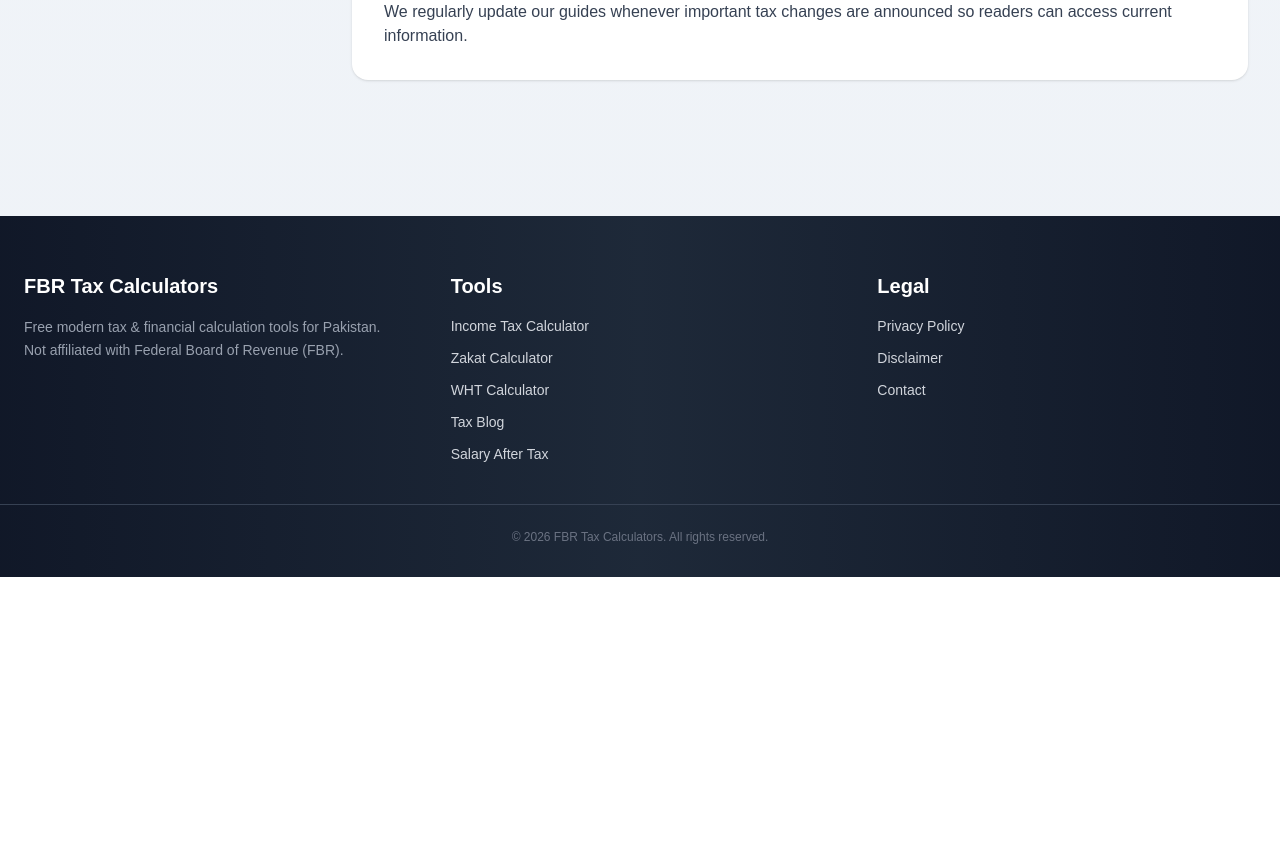
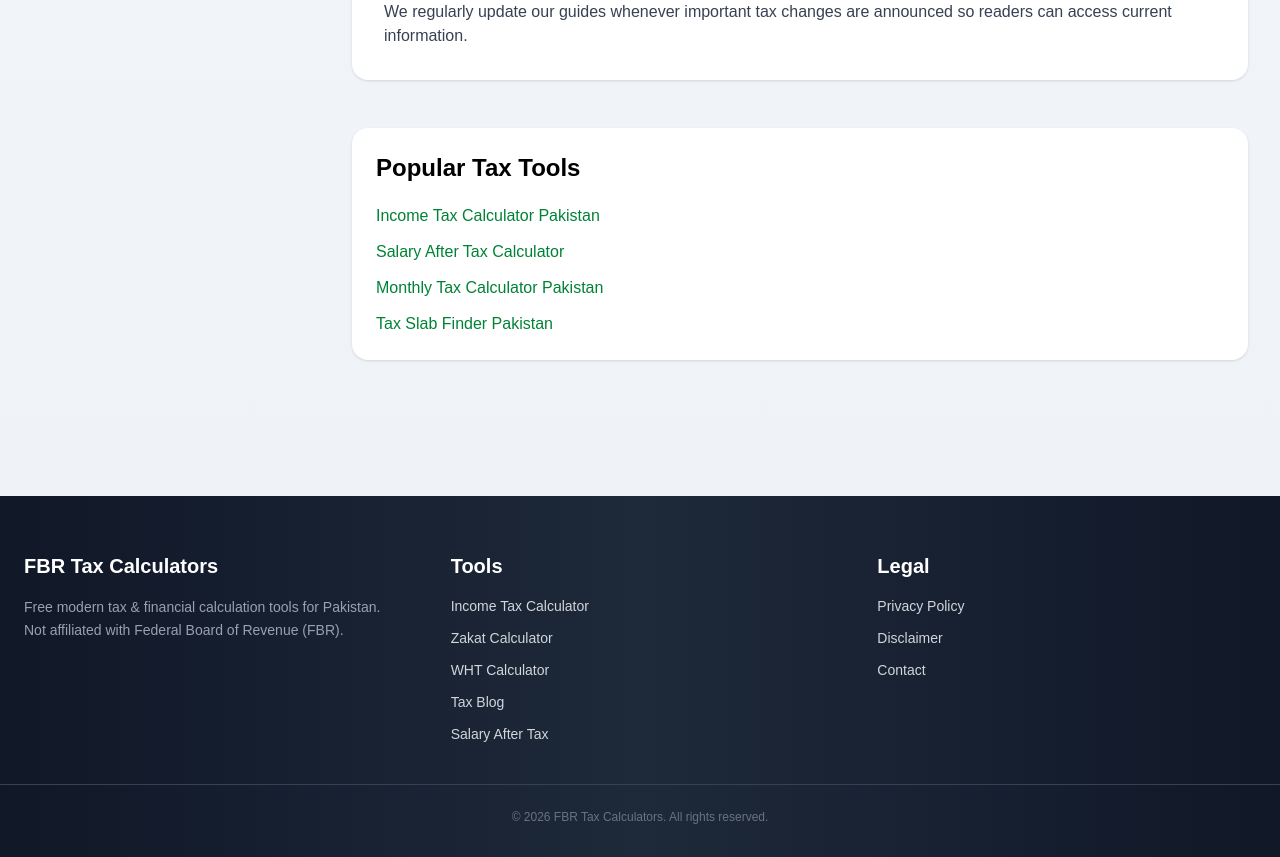
Before and after one commit to muhammadobaid1986/fbrtaxcalculators, a Next.js app: page /blog in a window 1280 px wide. Shown: the part 2880-3737 px from the top of the page. Before the commit the page ends 3457 px from the top, so only its background shows below. Built offline with nearby package versions, Linux system fonts and the light colour scheme.

Commit message:
add related links to blog

```diff
--- a/app/blog/page.tsx
+++ b/app/blog/page.tsx
@@ -1,4 +1,5 @@
 import Link from "next/link";
+import RelatedLinks from "../../components/RelatedLinks";
 
 export const metadata = {
   title: "Pakistan Tax Guides & Articles | FBR Tax Calculators",
@@ -153,7 +154,27 @@ export default function Blog() {
     announced so readers can access current information.
   </p>
 </div>
-
+<RelatedLinks
+  title="Popular Tax Tools"
+  links={[
+    {
+      title: "Income Tax Calculator Pakistan",
+      href: "/",
+    },
+    {
+      title: "Salary After Tax Calculator",
+      href: "/salary-after-tax-calculator",
+    },
+    {
+      title: "Monthly Tax Calculator Pakistan",
+      href: "/monthly-tax-calculator-pakistan",
+    },
+    {
+      title: "Tax Slab Finder Pakistan",
+      href: "/tax-slab-finder-pakistan",
+    },
+  ]}
+/>
     </div>
   );
 }
```
